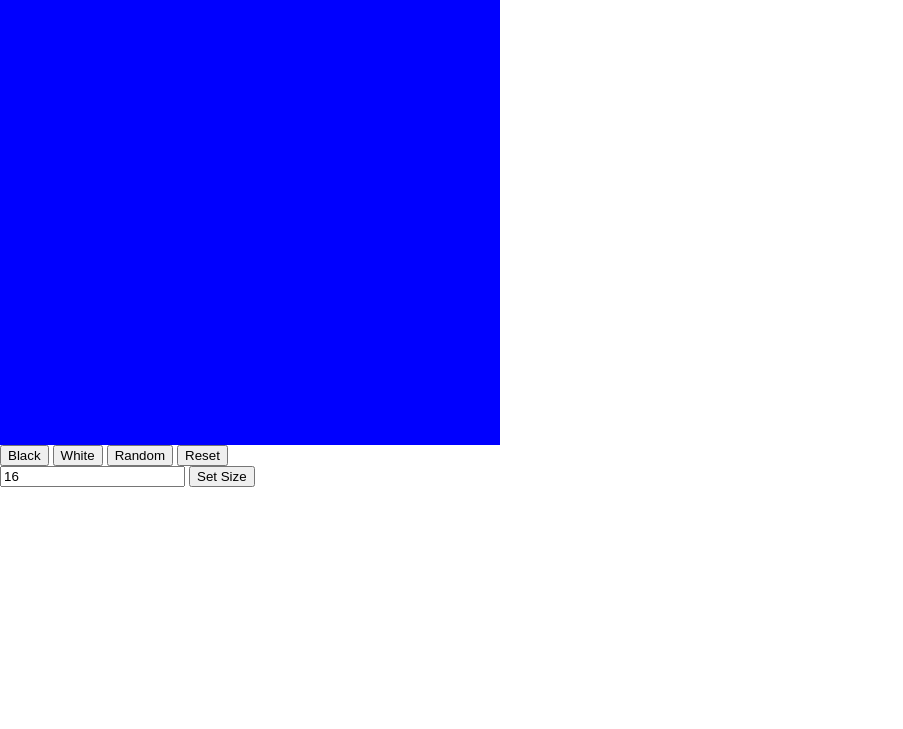
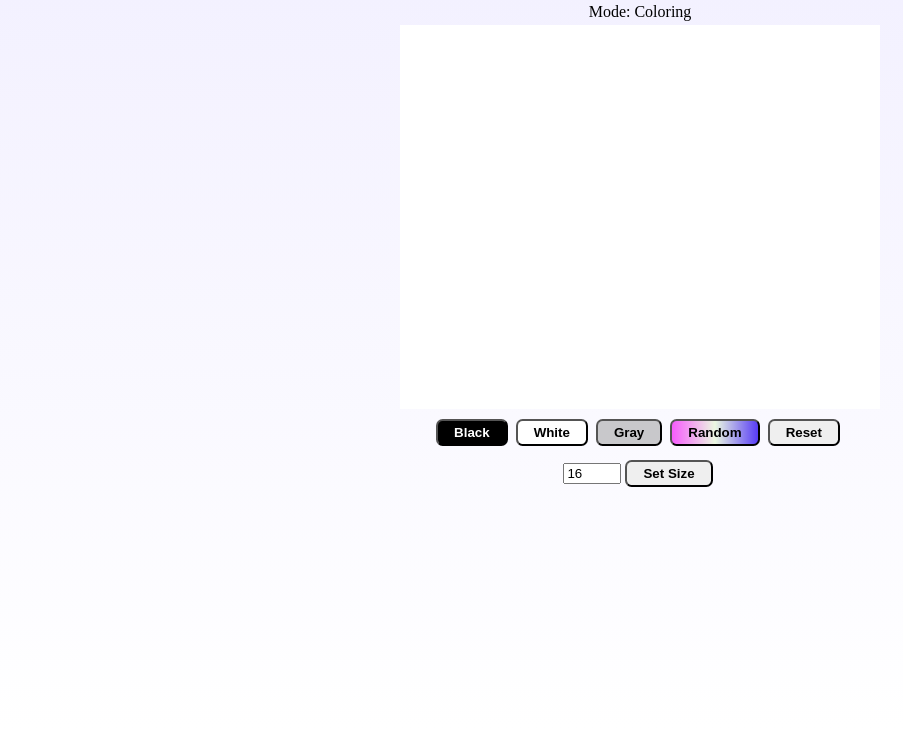
Before and after one commit to Bradley-Booth-Dev/Odin-Etch-A-Sketch, a plain HTML site: page index.html in a window 1280 px wide. Shown: the part 71-800 px from the top of the page, without its empty margins (0-903 px from the left). Drawn offline with Linux system fonts and the light colour scheme.

Commit message:
finished

```diff
--- a/index.html
+++ b/index.html
@@ -9,14 +9,22 @@
   </head>
   <body>
     <div class="flex-container">
-      <div class="title">SketchPad</div>
+      <div class="title"><h1>SketchPad</h1></div>
+      <div class="mode">Mode: Coloring</div>
       <div class="content">
         <div class="board"></div>
         <div class="buttons">
-          <button>Black</button>
-          <button>White</button>
-          <button>Random</button>
-          <button>Reset</button>
+          <button class="blackButton" onclick="changeColor('black')">
+            Black
+          </button>
+          <button class="whiteButton" onclick="changeColor('white')">
+            White
+          </button>
+          <button class="grayButton" onclick="changeColor('gray')">Gray</button>
+          <button class="randomButton" onclick="changeColor('random')">
+            Random
+          </button>
+          <button onclick="reset()">Reset</button>
         </div>
         <div>
           <input
@@ -27,6 +35,7 @@
           />
           <button>Set Size</button>
         </div>
+        <div class="error">Input must be between 2 and 100</div>
       </div>
     </div>
   </body>
--- a/main.js
+++ b/main.js
@@ -1,14 +1,18 @@
+let color = "black";
+let click = true;
+
 function populateBoard(size) {
   let board = document.querySelector(".board");
   let squares = board.querySelectorAll("div");
-  squares.forEach((div) => div.remove);
+  squares.forEach((div) => div.remove());
   board.style.gridTemplateColumns = `repeat(${size}, 1fr)`;
   board.style.gridTemplateRows = `repeat(${size}, 1fr)`;
 
   let amount = size * size;
   for (let i = 0; i < amount; i++) {
     let square = document.createElement("div");
-    square.style.backgroundColor = "blue";
+    square.addEventListener("mouseover", colorSquare);
+    square.style.backgroundColor = "white";
     board.insertAdjacentElement("beforeend", square);
   }
 }
@@ -17,8 +21,40 @@ populateBoard(16);
 
 function changeSize(input) {
   if (input >= 2 && input <= 100) {
+    document.querySelector(".error").style.display = "none";
     populateBoard(input);
   } else {
-    console.log("Too many squares");
+    document.querySelector(".error").style.display = "flex";
   }
 }
+
+function colorSquare() {
+  if (click) {
+    if (color === "random") {
+      this.style.backgroundColor = `hsl(${Math.random() * 360},100%,50%)`;
+    } else {
+      this.style.backgroundColor = color;
+    }
+  }
+}
+
+function changeColor(choice) {
+  color = choice;
+}
+
+function reset() {
+  let board = document.querySelector(".board");
+  let squares = board.querySelectorAll("div");
+  squares.forEach((div) => (div.style.backgroundColor = "white"));
+}
+
+document.querySelector("body").addEventListener("click", (e) => {
+  if (e.target.tagName != "BUTTON") {
+    click = !click;
+    if (click) {
+      document.querySelector(".mode").textContent = "Mode: Coloring";
+    } else {
+      document.querySelector(".mode").textContent = "Mode: Not Coloring";
+    }
+  }
+});
--- a/reset.css
+++ b/reset.css
@@ -10,7 +10,6 @@ span,
 applet,
 object,
 iframe,
-h1,
 h2,
 h3,
 h4,
--- a/styles.css
+++ b/styles.css
@@ -1,5 +1,91 @@
+.flex-container {
+  height: 100vh;
+  width: 100vw;
+  display: flex;
+  flex-direction: column;
+  align-items: center;
+  background: linear-gradient(rgba(96, 69, 252, 0.082), white);
+}
+
 .board {
-  width: 500px;
-  height: 500px;
+  width: 80%;
+  height: 80%;
   display: grid;
+  background-color: white;
+  box-shadow: inset;
 }
+
+.content {
+  display: flex;
+  flex-direction: column;
+  align-items: center;
+  min-width: 300px;
+  min-height: 300px;
+  width: 60vw;
+  height: 60vh;
+  max-width: 600px;
+  max-height: 600px;
+}
+
+.title {
+  display: flex;
+  justify-content: center;
+}
+
+.buttons {
+  margin-top: 10px;
+  margin-bottom: 10px;
+}
+button {
+  padding: 0.3em 1.2em;
+  margin: 0 0.3em 0.3em 0;
+  border-radius: 0.5em;
+  text-decoration: none;
+  font-weight: 600;
+  text-align: center;
+  transition: all 0.25;
+}
+button:hover {
+  cursor: pointer;
+}
+
+.blackButton {
+  background-color: black;
+  color: white;
+}
+.blackButton:hover {
+  background-color: white;
+  color: black;
+}
+.grayButton {
+  background-color: rgba(128, 128, 128, 0.411);
+  color: black;
+}
+.grayButton:hover {
+  background-color: rgb(95, 95, 95);
+  color: white;
+}
+.randomButton {
+  background: linear-gradient(0.25turn, #f65cfc, #ebf8e1, #583cf6);
+}
+.randomButton:hover {
+  background: linear-gradient(0.25turn, #20ff02, #ebf8e1, #aecc03);
+}
+.whiteButton {
+  background-color: rgb(255, 255, 255);
+  color: rgb(0, 0, 0);
+}
+.erasorButton:hover {
+  background-color: white;
+  color: rgb(255, 255, 255);
+}
+input {
+  width: 50px;
+}
+
+.mode {
+  margin-bottom: 5px;
+}
+.error {
+  display: none;
+}
```
